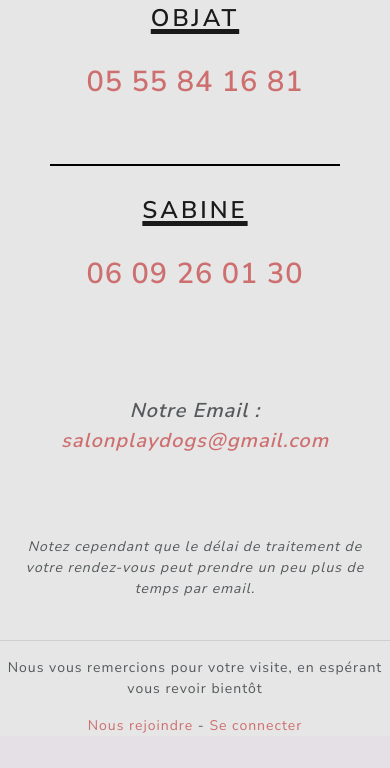
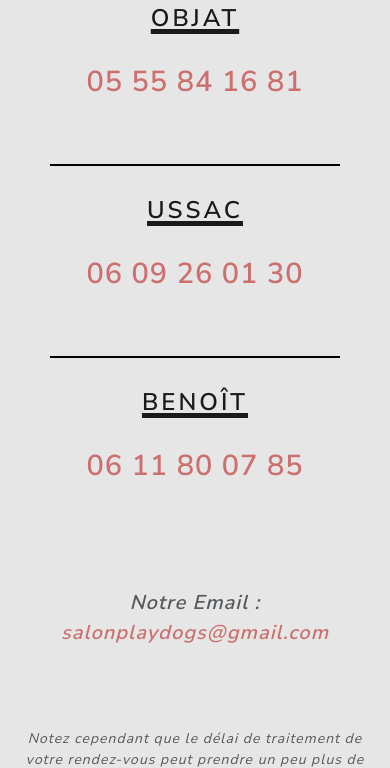
Before and after one commit to benoitsouillat/playdogs, a Symfony app: template templates/playdogs/rdv.html.twig in a window 390 px wide. Shown: the part 524-1292 px from the top of the page. Before the commit the page ends 1257 px from the top, so only its background shows below. Run offline with Twig, Linux system fonts and the light colour scheme; the template is opened without the code that fills it, so the values that code supplies are empty; some libraries are stand-ins or nearby versions.

Commit message:
adding number phone for ussac'saloon

```diff
--- a/templates/playdogs/contact.html.twig
+++ b/templates/playdogs/contact.html.twig
@@ -19,12 +19,12 @@
             <h4>Objat</h4>
             <p>05 55 84 16 81</p>
         </section>
-        <!--
+
         <section>
             <h4>Ussac</h4>
             <p>06 09 26 01 30</p>
         </section>
-        -->
+
         <img src="{{ asset('img/bichon.jpg')}}" alt='image champ contact' />
         <section>
             <h5>Bourget Sabine</h5>
--- a/templates/playdogs/rdv.html.twig
+++ b/templates/playdogs/rdv.html.twig
@@ -11,13 +11,13 @@
             <a href="tel:+33555841681">05 55 84 16 81</a>
         </div>
 
-    <!--    <div class="rdv-salon">
+        <div class="rdv-salon">
             <h4>Ussac</h4>
-            <a href="tel:+335">05 55 55 55 55</a>
-        </div> -->
+            <a href="tel:+33609260130">06 09 26 01 30</a>
+        </div>
         <div class="rdv-salon">
-            <h4>Sabine</h4>
-            <a href="tel:+33609260130">06 09 26 01 30</a>
+            <h4>Benoît</h4>
+            <a href="tel:+33611800785">06 11 80 07 85</a>
         </div>
     </div>
     <div class="rdv-email">
```
